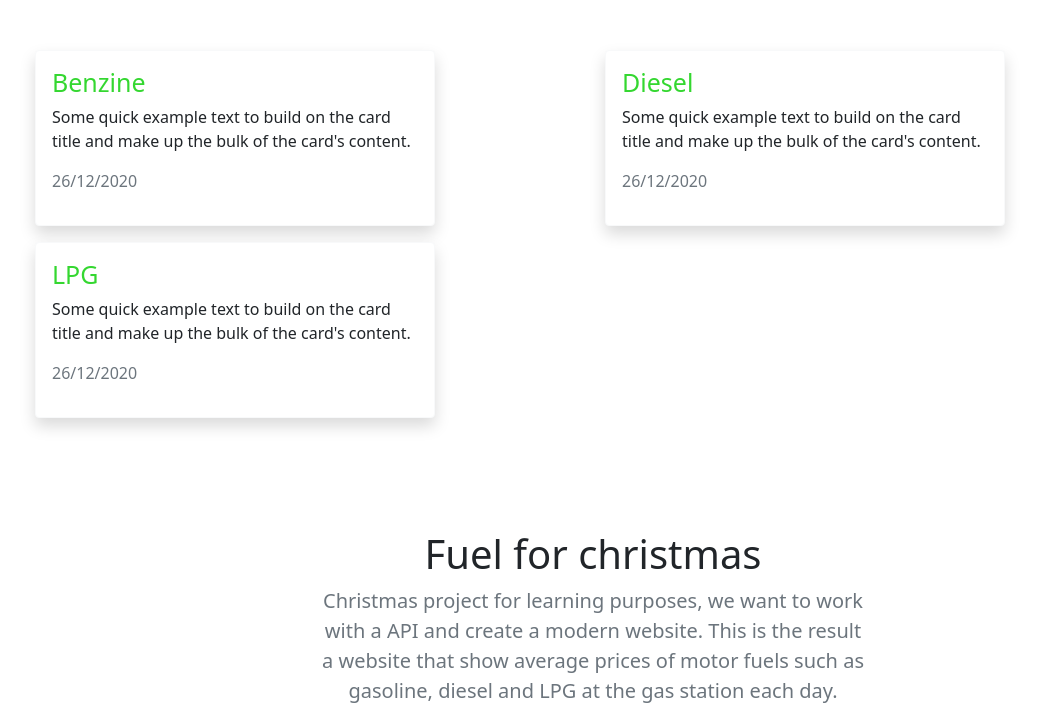
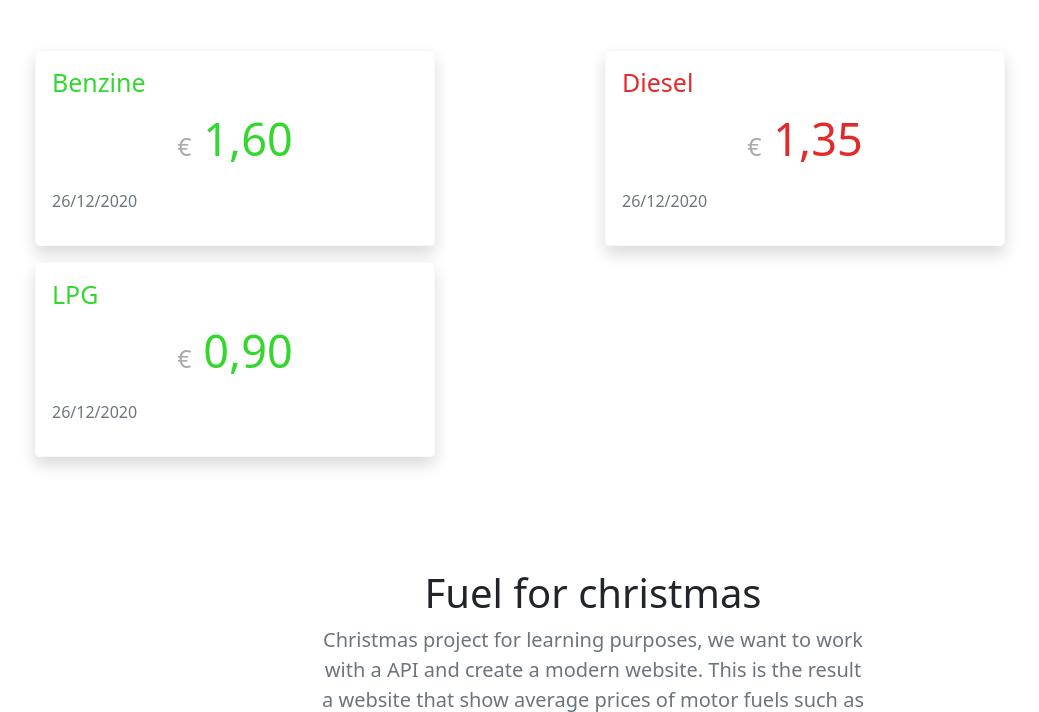
Before and after one commit to LJstudent/fuelsforchristmas, a Django app: page / in a window 1280 px wide. Shown: the top 712 px of the page, without its empty margins (47-1086 px from the left). Run offline with Django 3.2, Linux system fonts and the light colour scheme; some libraries are stand-ins or nearby versions.

Commit message:
commit on fix-issues-lj

```diff
--- a/fuels/static/fuels/style.css
+++ b/fuels/static/fuels/style.css
@@ -9,8 +9,23 @@
 
 
 .headercolour {
-    color: #34D730 ;
     font-size: 25px;
+}
+
+.euro {
+    font-size: 25px;
+    color: #ABACAB;
+}
+.euro-text {
+    font-size: 45px;
+    text-align: center;
+}
+
+.good {
+    color: #34D730;
+}
+.bad {
+    color: #E32929  ;
 }
 
 .btn-outline-success {
--- a/fuels/templates/fuels/index.html
+++ b/fuels/templates/fuels/index.html
@@ -30,8 +30,8 @@
         <div class="col-sm">
           <div class="card border-light mb-3 shadow" style="width: 25rem;">
             <div class="card-body">
-              <h5 class="card-title headercolour">Benzine</h5>
-              <p class="card-text">Some quick example text to build on the card title and make up the bulk of the card's content.</p>
+              <h5 class="card-title headercolour good">Benzine</h5>
+              <p class="euro-text good"><span class="euro">€</span> 1,60</p>
               <p class="text-muted">26/12/2020</p>
             </div>
           </div>
@@ -39,8 +39,8 @@
         <div class="col-sm">
           <div class="card border-light mb-3 shadow" style="width: 25rem;">
             <div class="card-body">
-              <h5 class="card-title headercolour">Diesel</h5>
-              <p class="card-text">Some quick example text to build on the card title and make up the bulk of the card's content.</p>
+              <h5 class="card-title headercolour bad">Diesel</h5>
+              <p class="euro-text bad"><span class="euro">€</span> 1,35</p>
               <p class="text-muted">26/12/2020</p>
             </div>
           </div>
@@ -48,8 +48,8 @@
         <div class="col-sm">
           <div class="card border-light mb-3 shadow" style="width: 25rem;">
             <div class="card-body">
-              <h5 class="card-title headercolour">LPG</h5>
-              <p class="card-text">Some quick example text to build on the card title and make up the bulk of the card's content.</p>
+              <h5 class="card-title headercolour good">LPG</h5>
+              <p class="euro-text good"><span class="euro">€</span> 0,90</p>
               <p class="text-muted">26/12/2020</p>
             </div>
           </div>
@@ -91,27 +91,39 @@
 
     <script>
 
+      var forecast_chart  = null;
+
       function getchart(btn) {
+
+
       var buttonValue = btn.value;
       var ctx = document.getElementById('myChart').getContext('2d');
-      var chart = new Chart(ctx, {
+      var config = {
       // The type of chart we want to create
       type: 'line',
 
       // The data for our dataset
       data: {
-          labels: ['January', 'February', 'March', 'April', 'May', 'June', 'July'],
+          labels: ['January', 'February', 'March', 'April', 'May', 'June', 'July', 'August', 'September', 'October', 'November', 'December'],
           datasets: [{
               label: String(buttonValue),
               backgroundColor: 'rgb(52, 215, 48)',
               borderColor: 'rgb(52, 215, 48)',
-              data: [0, 10, 5, 2, 20, 30, 45]
+              data: [0, 10, 5, 2, 20, 30, 45, 50, 55, 60, 70, 75]
           }]
       },
 
       // Configuration options go here
       options: {}
-    });
+    };
+
+    if(forecast_chart != null) // i initialize myBarChart var with null
+    {
+    forecast_chart.destroy(); // if not null call destroy
+    forecast_chart = new Chart(ctx, config);
+    } else {
+    forecast_chart = new Chart(ctx, config);
+    }
 
     }
 
```
